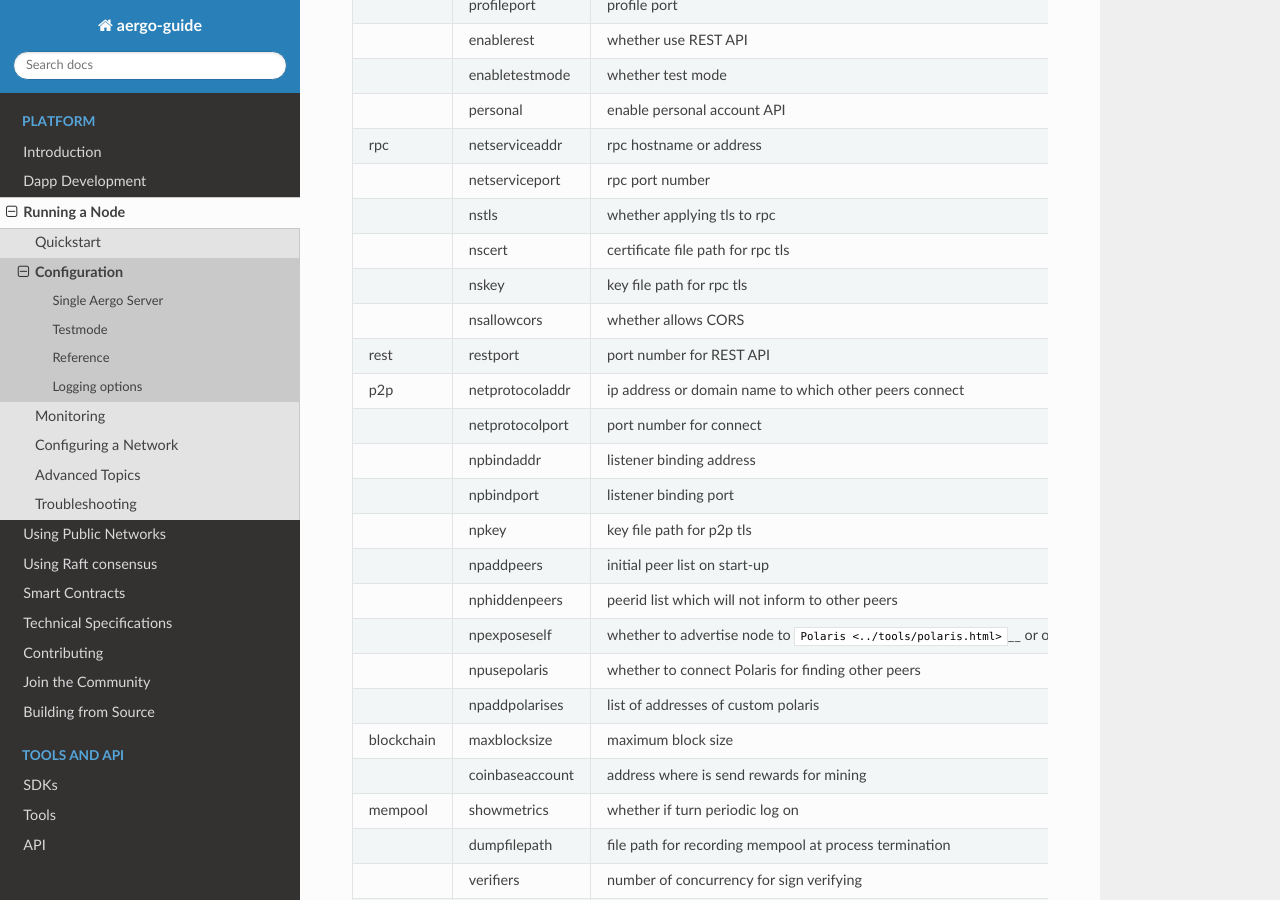
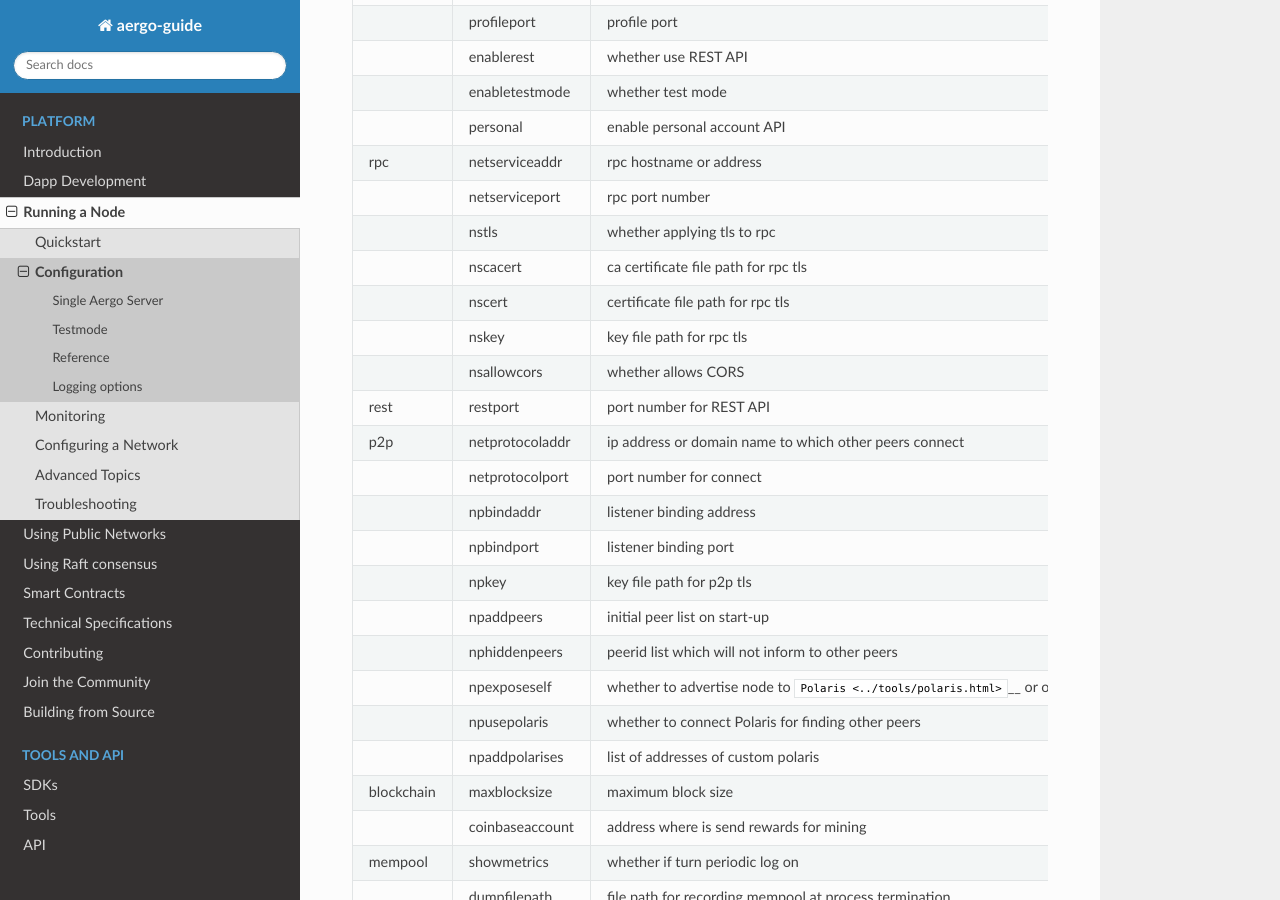
Before and after one commit to aergoio/guide, a Sphinx documentation site: the page built from source/running-node/configuration.md, in a window 1280 px wide and 900 px high, scrolled down 1848 px. Built offline with Sphinx 7.4.7 and the Read the Docs theme 2.0.0, drawn with Linux system fonts in a browser that asks for light colours.

Commit message:
Add ca cert config

```diff
--- a/source/running-node/configuration.md
+++ b/source/running-node/configuration.md
@@ -29,6 +29,7 @@
 netserviceaddr = "127.0.0.1"
 netserviceport = 7845
 nstls = false
+nscacert = ""
 nscert = ""
 nskey = ""
 nsallowcors = false
@@ -88,6 +89,7 @@
 | rpc           | netserviceaddr   | rpc hostname or address                  |
 |               | netserviceport   | rpc port number                          |
 |               | nstls            | whether applying tls to rpc              |
+|               | nscacert         | ca certificate file path for rpc tls     |
 |               | nscert           | certificate file path for rpc tls        |
 |               | nskey            | key file path for rpc tls                |
 |               | nsallowcors      | whether allows CORS                      |
--- a/source/running-node/configure-network.rst
+++ b/source/running-node/configure-network.rst
@@ -137,6 +137,7 @@
     netserviceaddr = "0.0.0.0"
     netserviceport = 7845
     nstls = false
+    nscacert = ""
     nscert = ""
     nskey = ""
     nsallowcors = false
```
